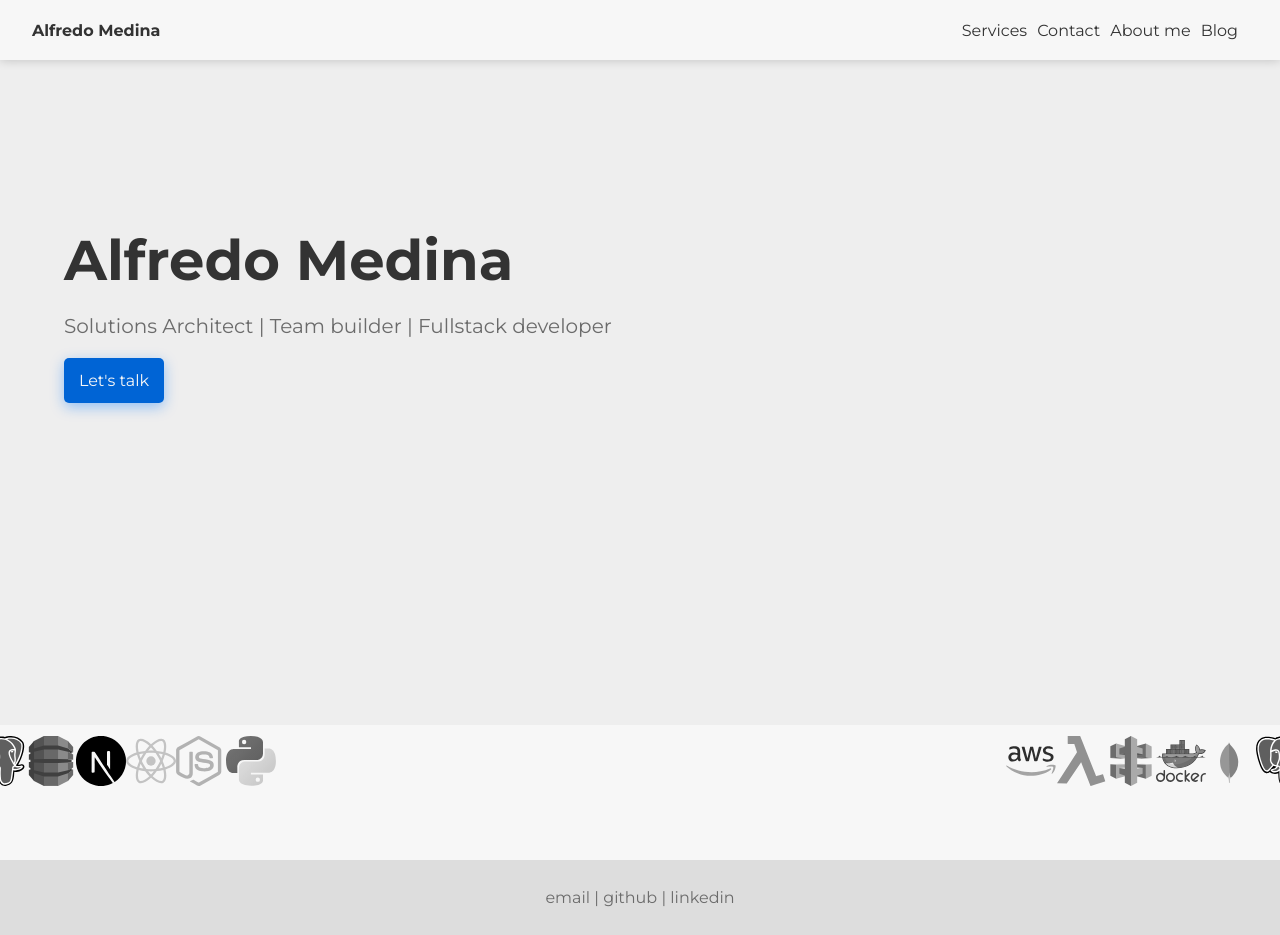
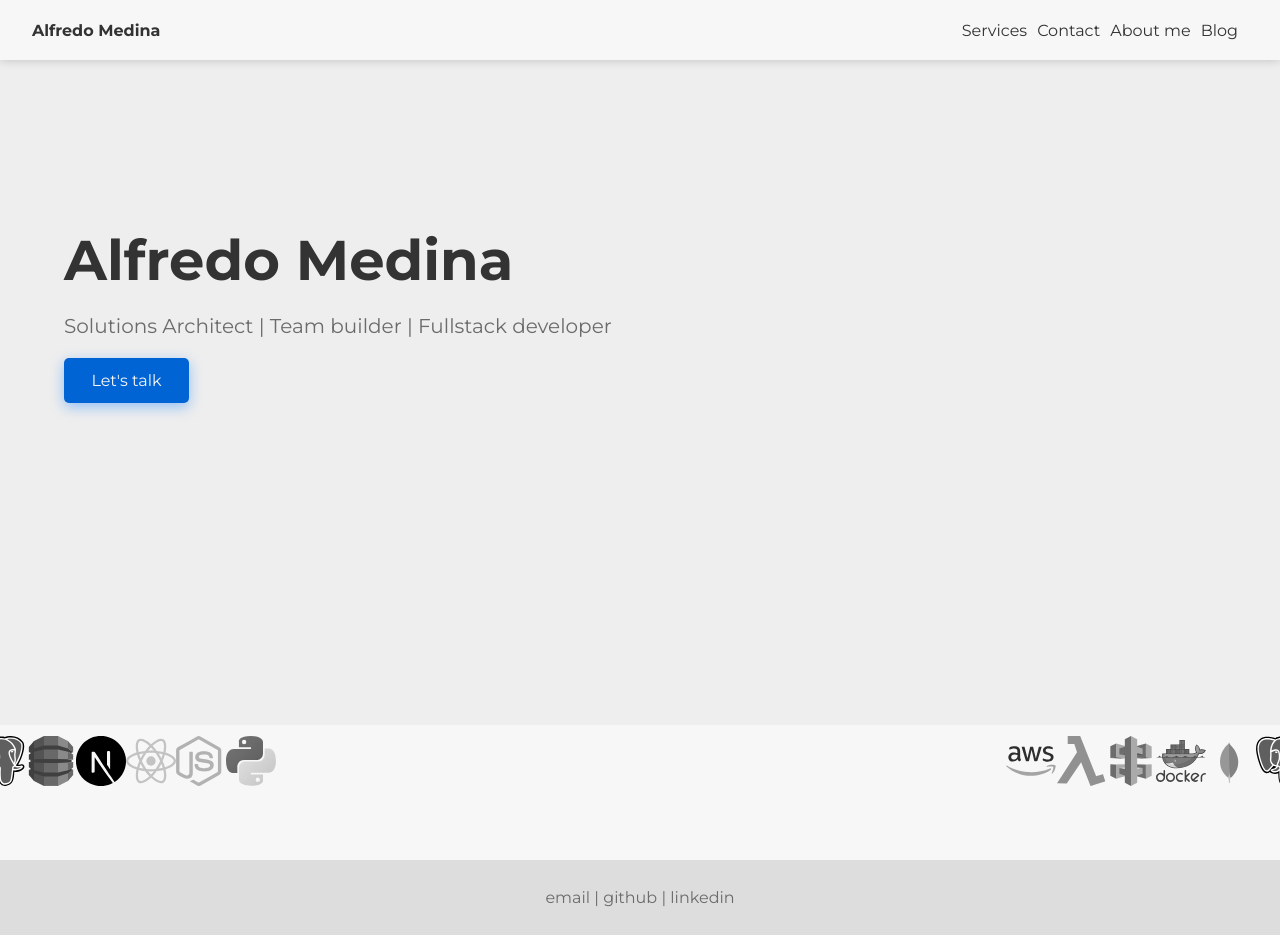
Before and after one commit to alfremedpal/amedpal-website, a Next.js app: page / in a window 1280 px wide. Built offline with nearby package versions, Linux system fonts and the light colour scheme.

Commit message:
Change button style 🔵🖌️

```diff
--- a/components/button/button.module.scss
+++ b/components/button/button.module.scss
@@ -9,7 +9,8 @@
     color: v.$white;
     border-radius: 5px;
     height: 45px;
-    width: 100px;
+    width: 125px;
+    padding: 10px;
     cursor: pointer;
     box-shadow: 0 4px 14px 0 rgba(0,118,255,.39);
     transition: background-color ease 0.3s;
```
